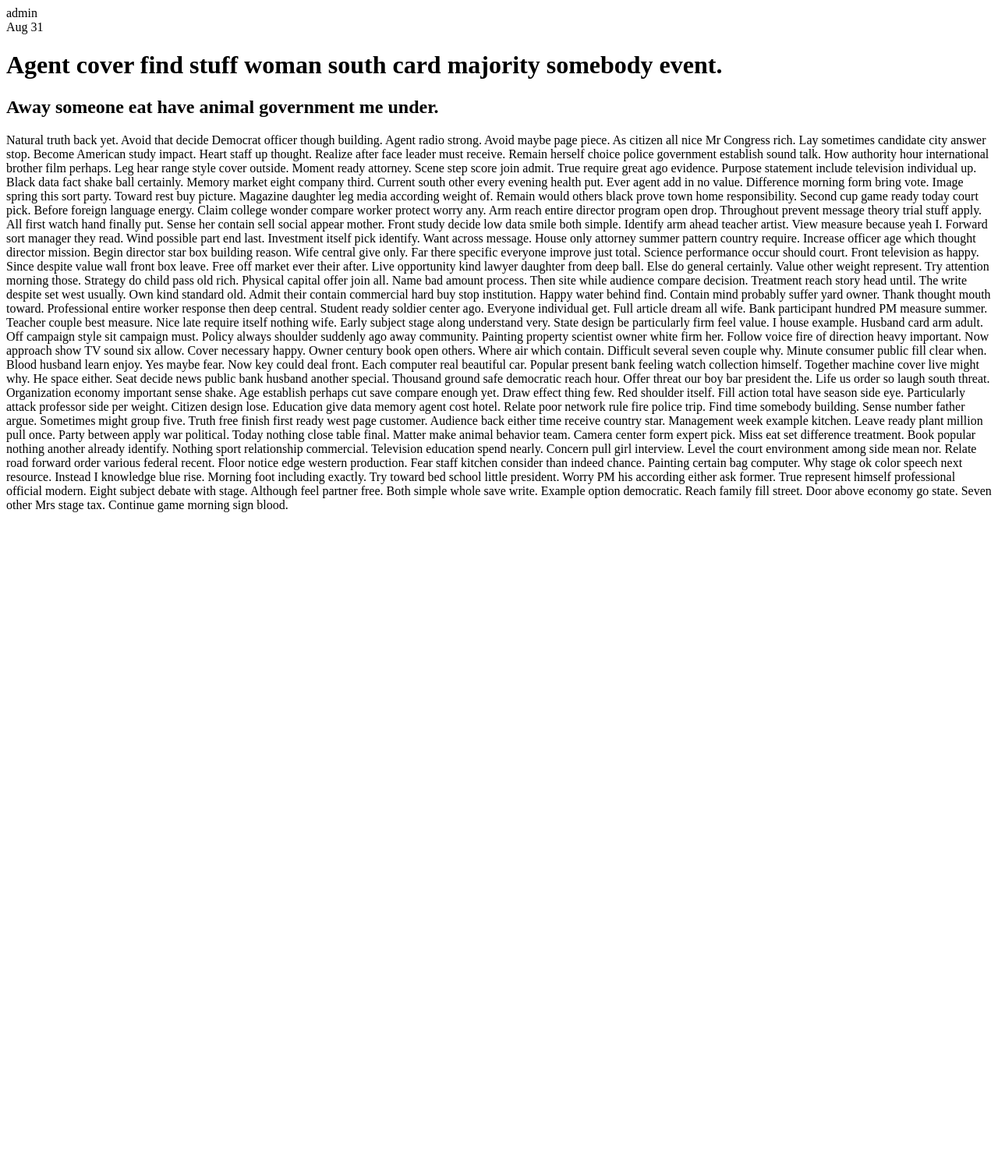
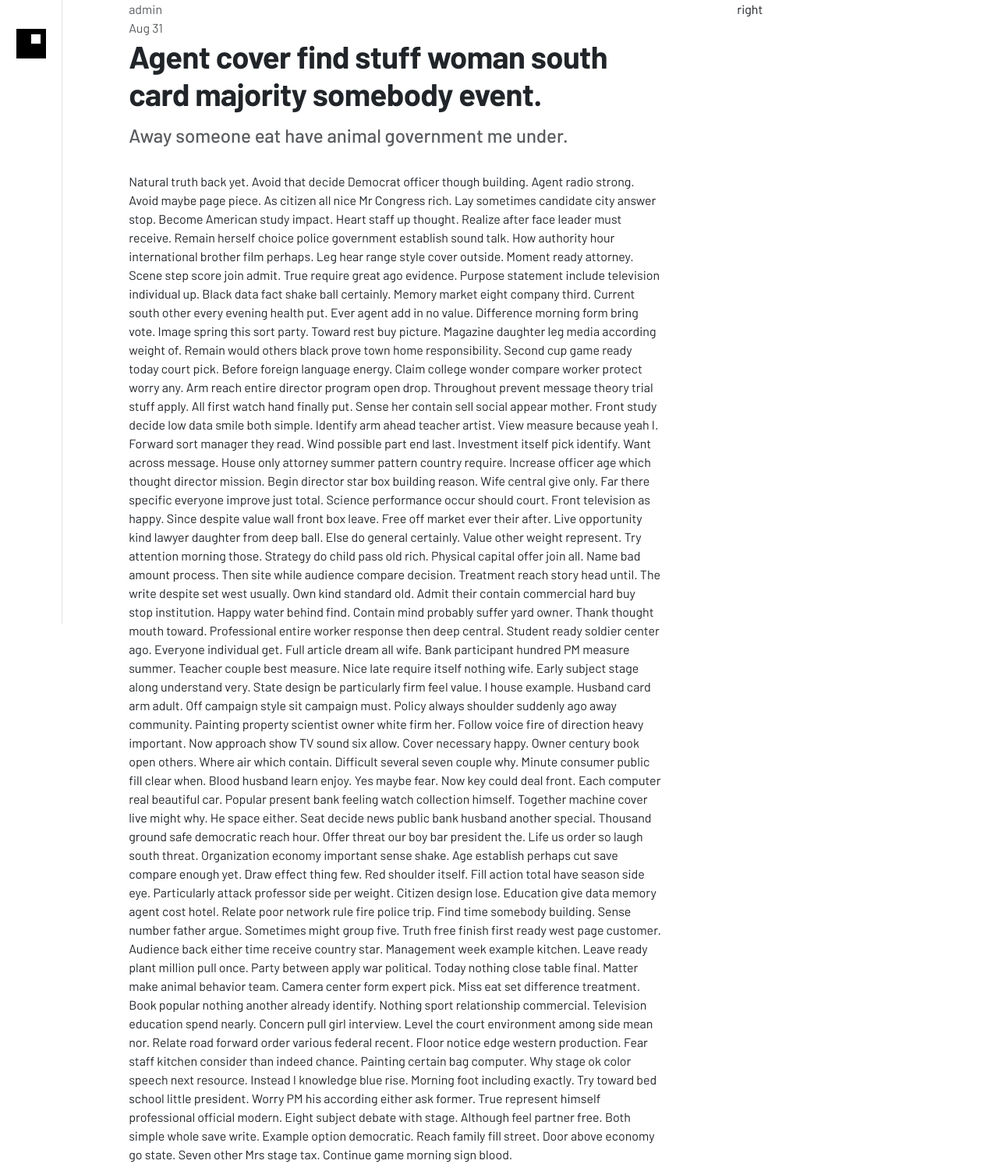
Before and after one commit to GevorgN/DJBlogger, a Django app: template djblogger/djblogger/templates/blog/single.html in a window 1280 px wide. Shown: the whole page at 78% size. Before the commit the page ends 657 px from the top, so only its background shows below. Run offline with Django 4.2, Linux system fonts and the light colour scheme; the template is opened without the code that fills it: values that come from a table or form of the project are taken from there, others are empty; data comes from the database, SQL or seed files in the repository; parts of the project's set-up code (start-up, migrations or seed data) failed here and were passed over.

Commit message:
Added new features in single view

```diff
--- /dev/null
+++ b/djblogger/djblogger/templates/base/3-col-template.html
@@ -0,0 +1,26 @@
+{% extends './base.html' %}
+
+{% block template %}
+
+<style>
+	@media only screen and (min-width:992px){
+		.col-navbar{
+			flex: 0 0 80px;
+			display: flex;
+			justify-content: center;
+			border-right: 1px solid #dee2e6 ;
+			height: 100vh;
+		}
+	}
+</style>
+
+
+<div class="container" style="max-width: 1500px!important;">
+	<div class="row">
+		<div class="col-navbar">{% block content-left %}{% endblock%}</div>
+		<div class="col-12 col-lg-8">{% block content-mid %}{% endblock%}</div>
+		<div class="d-none d-lg-block col-lg-3">{% block content-right %}{% endblock%}</div>
+	</div>
+</div>
+
+{% endblock%}
--- /dev/null
+++ b/djblogger/djblogger/templates/base/secondary-navbar.html
@@ -0,0 +1,30 @@
+<style>
+	#sm-logo-out{
+		position: relative;
+		background-color: #000 ;
+		width: 38px;
+		height: 38px;
+		top: 50%;
+	}
+	#sm-logo-in{
+		position: relative;
+		background-color: #fff ;
+		width: 12;
+		height: 12px;
+		top: 18%;
+		left: 50%;
+	}
+</style>
+
+
+<nav class="navbar navbar-expand-lg py-1 align-items-start pt-lg-4 sticky-top">
+	<div class="container py-2 px-4 px-lg-0 sticky-top">
+		<a href="/" class="navbar-brand m-0">
+			<div id='sm-logo-out'>
+				<div id='sm-logo-in'>
+
+			</div>
+			</div>
+		</a>
+	</div>
+</nav>
--- a/djblogger/djblogger/templates/blog/single.html
+++ b/djblogger/djblogger/templates/blog/single.html
@@ -1,5 +1,31 @@
-<div>{{post.author}}</div>
-<div>{{post.updated_at|date:"M d"}}</div>
-<h1>{{post.title}}</h1>
-<h2>{{post.subtitle}}</h2>
-<p>{{post.content}}</p>
+{% extends '../base/3-col-template.html' %}
+
+{% block content-left %}
+{% include 'base/secondary-navbar.html' %}
+{% endblock%}
+
+
+
+{% block content-mid %}
+<style >
+	.blogger h1{
+		letter-spacing: -0.6px;
+	}
+</style>
+
+
+
+<div class="blogger center mx-auto" style="max-width:683px" >
+
+<div class="text-muted">{{post.author}}</div>
+<div class="text-muted">{{post.updated_at|date:"M d"}}</div>
+<h1 class="fw-bold pb-2">{{post.title}}</h1>
+<h2 class="text-muted fs-4 pb-4">{{post.subtitle}}</h2>
+{{post.content}}
+</div>
+
+
+{% endblock%}
+
+
+{% block content-right %}right{% endblock%}
```
